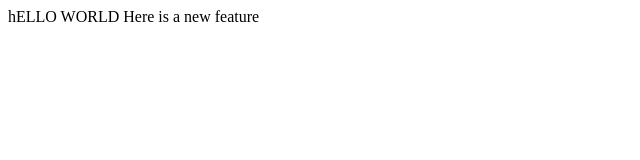
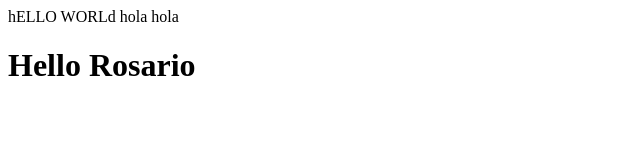
Before and after one commit to xx9xxtavo/lecture1, a plain HTML site: page index.html in a window 1280 px wide. Shown: the whole page, without its empty margins (0-640 px from the left). Drawn offline with Linux system fonts and the light colour scheme.

Commit message:
New branch contents

```diff
--- a/index.html
+++ b/index.html
@@ -6,7 +6,9 @@
     <title>TEST</title>
 </head>
 <body>
-    hELLO WORLD
-    Here is a new feature
+    hELLO WORLd
+    hola
+    hola
+    <h1>Hello Rosario</h1>
 </body>
 </html>
```
